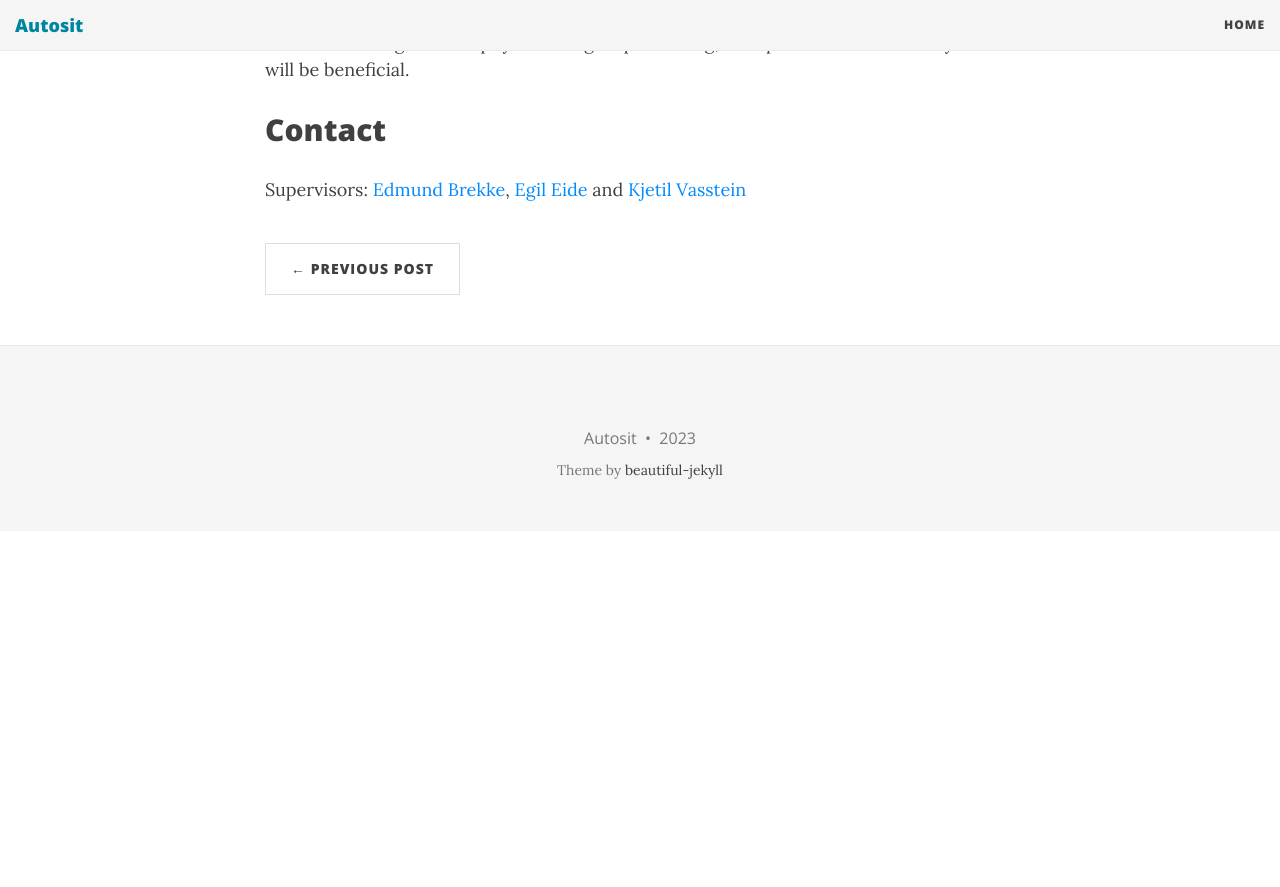
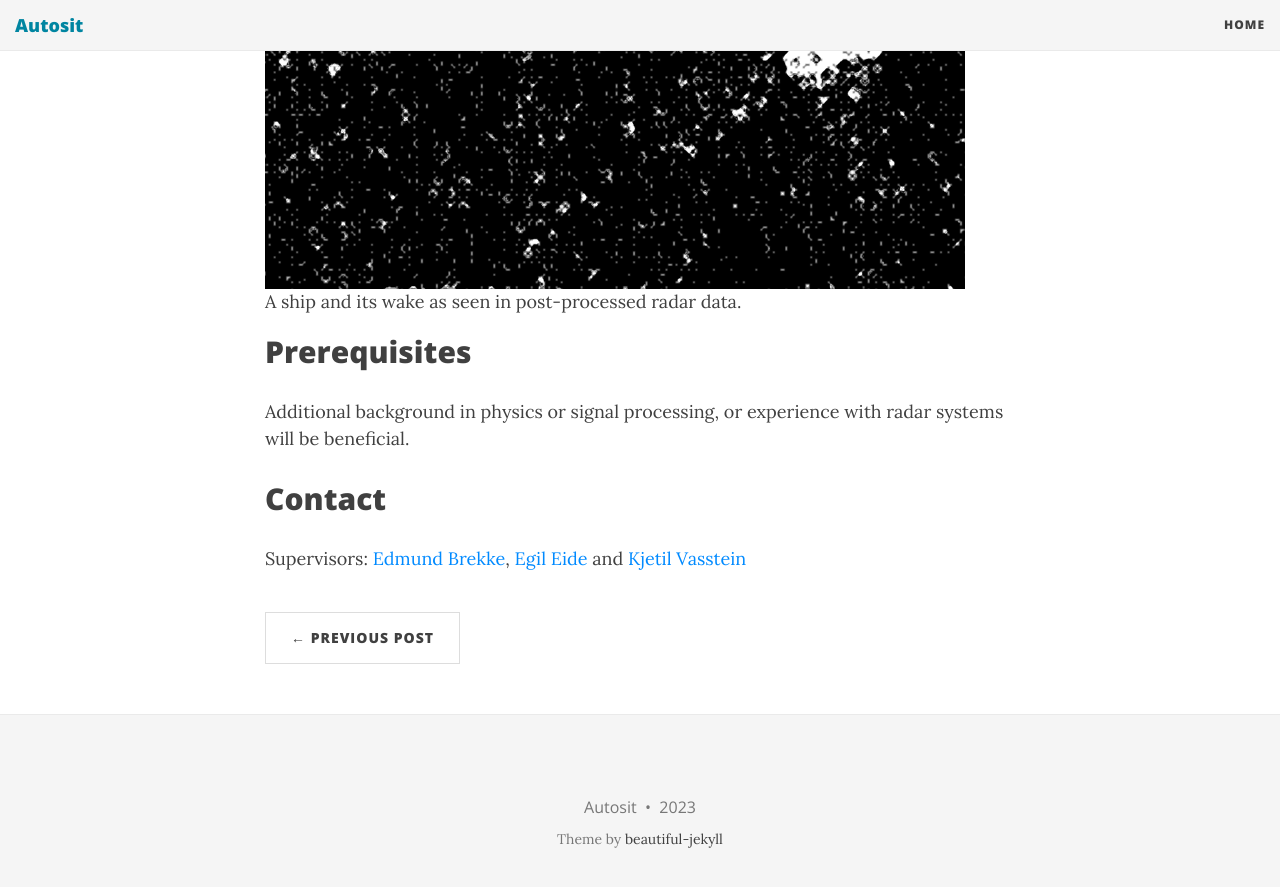
Before and after one commit to autosit/autosit.github.io, a Jekyll site: the page built from _posts/2023-03-27-radarsim.md, in a window 1280 px wide and 900 px high, scrolled down 2894 px. Shown: the top 887 px of the window. Built offline with Jekyll 4.4.1, drawn with Linux system fonts in a browser that asks for light colours; nearby versions of some CDN libraries; before the commit the page ends 3425 px from its top, so only the background shows below that.

Commit message:
radar wake image in radarsim

```diff
--- a/_posts/2023-03-27-radarsim.md
+++ b/_posts/2023-03-27-radarsim.md
@@ -36,6 +36,9 @@ The overarching goal of the Master’s thesis is to increase the realism so that
 * Ship wakes are a source of clutter, both for radar, camera and lidar. A realistic wake model should take into account [Kelvin's wake]( https://www.itp.uni-hannover.de/fileadmin/itp/emeritus/zawischa/static_html/KWake.html) model.
 * Increase the fidelity of the simulation by also simulate the raw amplitude data that one can expect to have in a more advanced radar.
 
+|<img src="{{site.url}}/assets/radarwake.png" width="700"> |
+| A ship and its wake as seen in post-processed radar data.|
+
 ## Prerequisites
 
 Additional background in physics or signal processing, or experience with radar systems will be beneficial.
```
Also changed, not shown: assets/radarwake.png (added).
